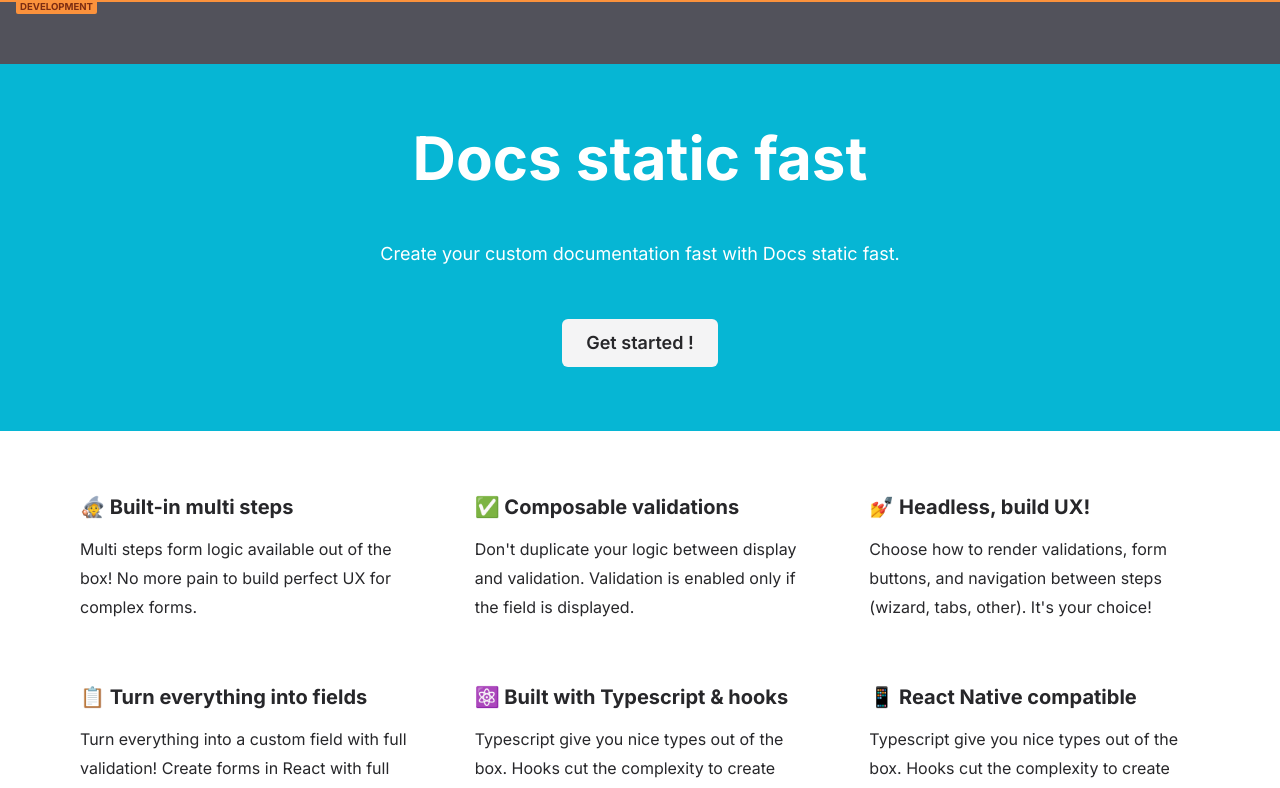
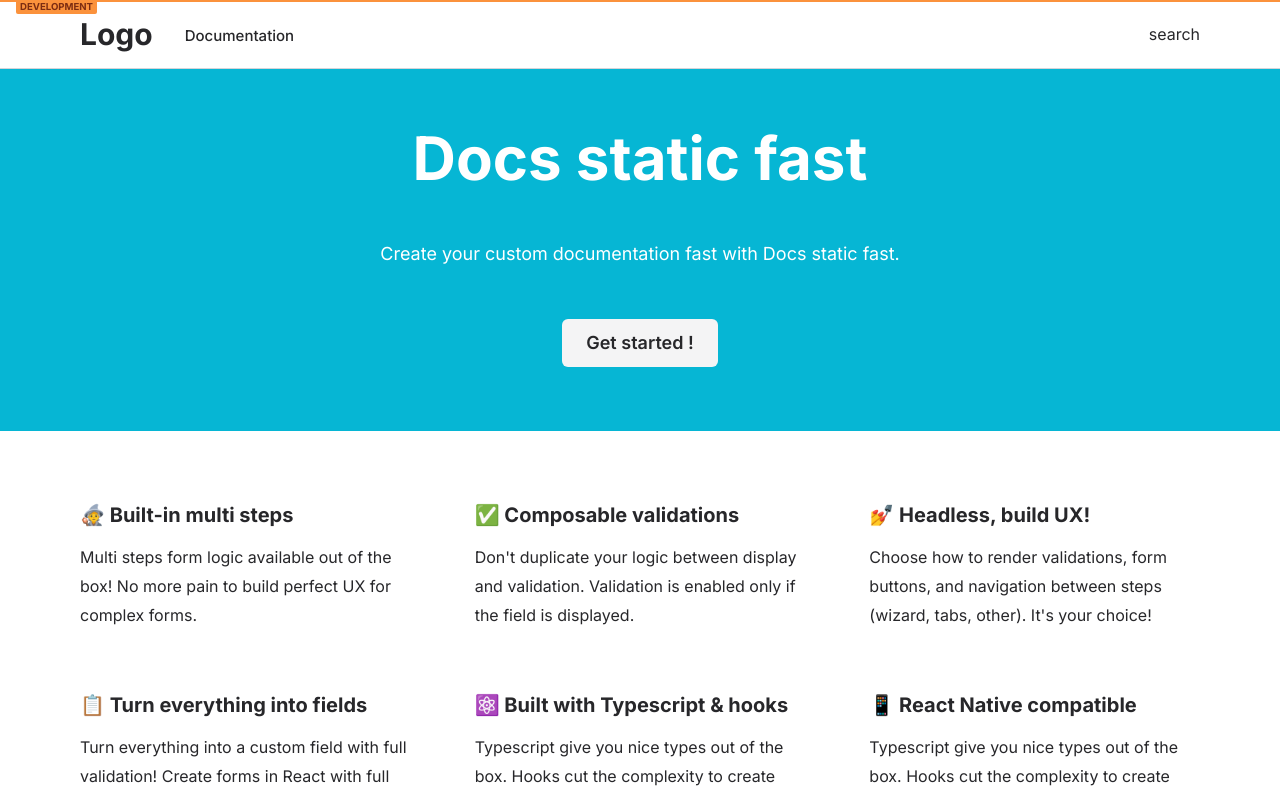
Before and after one commit to Maxime-Moilliet/docs-static-fast, a Next.js app: page / in a window 1280 px wide. Shown: the top 788 px of the page. Built offline with nearby package versions, Linux system fonts and the light colour scheme.

Commit message:
feat : Header layout

```diff
--- a/pages/404.tsx
+++ b/pages/404.tsx
@@ -3,6 +3,7 @@ import React from "react";
 import Head from "next/head";
 
 import { Error404 } from "@/errors";
+import { Layout } from "@/layout";
 
 const Page404 = () => {
   return (
--- a/pages/index.tsx
+++ b/pages/index.tsx
@@ -1,5 +1,5 @@
 import React from "react";
-import { Container, SimpleGrid } from "@chakra-ui/react";
+import { Box, Container, SimpleGrid } from "@chakra-ui/react";
 import { Banner, CardHome } from "@/components";
 import docsStaticConfig from "docs-static.config";
 
@@ -11,6 +11,7 @@ const Home = () => {
         theme={docsStaticConfig.bases.theme}
       />
       {docsStaticConfig.home.cards?.length && (
+        <Box>
           <Container maxW="6xl" py={16}>
             <SimpleGrid columns={{ base: 1, md: 2, xl: 3 }} spacing={16}>
               {docsStaticConfig.home.cards?.map((card, idx) => (
@@ -18,6 +19,7 @@ const Home = () => {
               ))}
             </SimpleGrid>
           </Container>
+        </Box>
       )}
     </>
   );
--- a/src/layout/Header.tsx
+++ b/src/layout/Header.tsx
@@ -1,6 +1,50 @@
-import { Box } from "@chakra-ui/react";
+import {
+  Box,
+  Container,
+  Heading,
+  HStack,
+  Text,
+  Link as ChakraLink,
+} from "@chakra-ui/react";
 import React from "react";
+import Link from "next/link";
+import docsStaticConfig from "docs-static.config";
 
 export const Header = () => {
-  return <Box h={16} bg="gray.600"></Box>;
+  return (
+    <Box
+      as="header"
+      position="fixed"
+      borderBottom="1px"
+      borderColor="gray.300"
+      bg="white"
+      w="full"
+    >
+      <Container as={HStack} maxW="6xl" justifyContent="space-between" py={4}>
+        <HStack alignItems="center" spacing={8}>
+          <Link href="/" passHref>
+            <Heading fontSize="3xl" cursor="pointer">
+              Logo
+            </Heading>
+          </Link>
+          <HStack as={"nav"} spacing={4}>
+            <Link href="/documentation" passHref>
+              <ChakraLink
+                mt={1}
+                _hover={{
+                  textDecor: "none",
+                  color: `${docsStaticConfig.bases.theme}.500`,
+                }}
+                fontSize="15px"
+                fontWeight="500"
+              >
+                Documentation
+              </ChakraLink>
+            </Link>
+          </HStack>
+        </HStack>
+        <Box>search</Box>
+      </Container>
+    </Box>
+  );
 };
--- a/src/layout/index.tsx
+++ b/src/layout/index.tsx
@@ -1,3 +1,4 @@
+import { VStack } from "@chakra-ui/react";
 import React from "react";
 import { Footer } from "./Footer";
 import { Header } from "./Header";
@@ -8,7 +9,9 @@ export const Layout: React.FC<React.PropsWithChildren<unknown>> = ({
   return (
     <>
       <Header />
-      {children}
+      <VStack mt={16} as="main" minH="100vh" alignItems="stretch" w="full">
+        {children}
+      </VStack>
       <Footer />
     </>
   );
```
Lines whose indentation alone changed are shown as unchanged.
